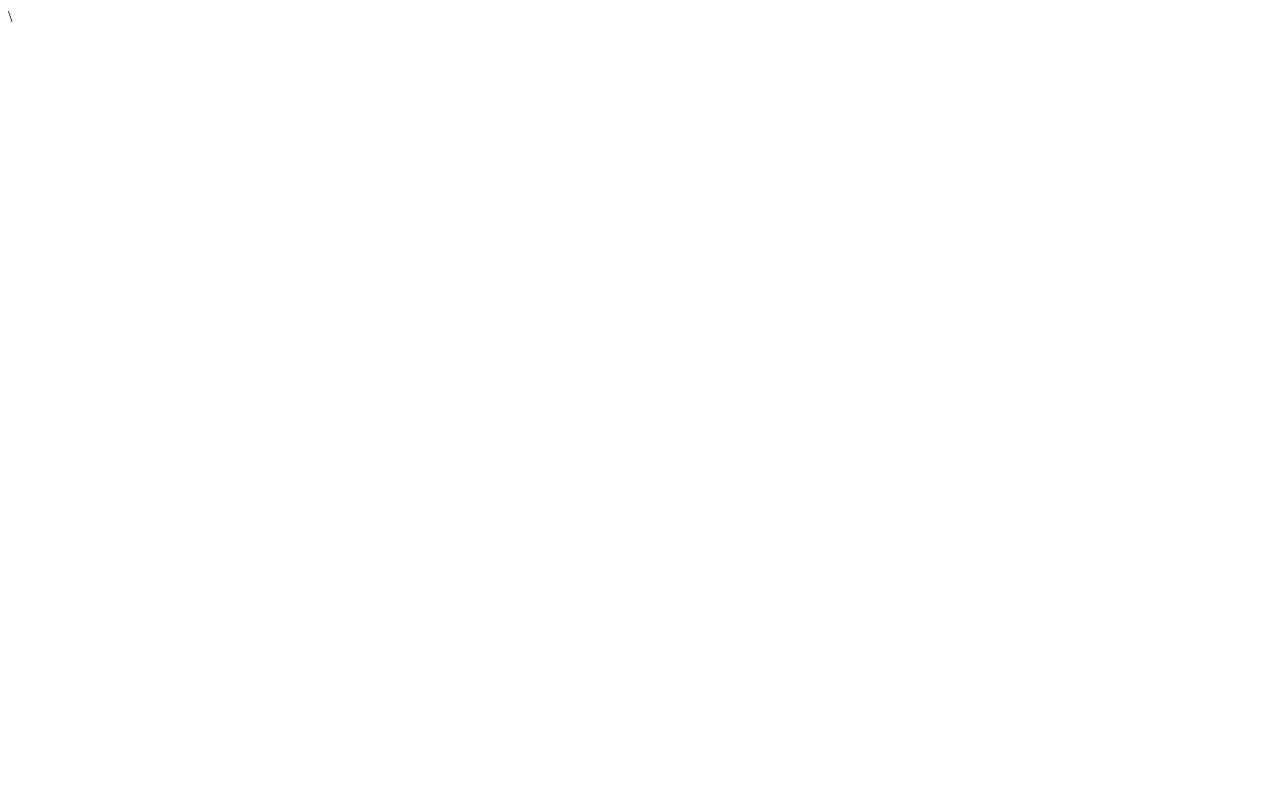
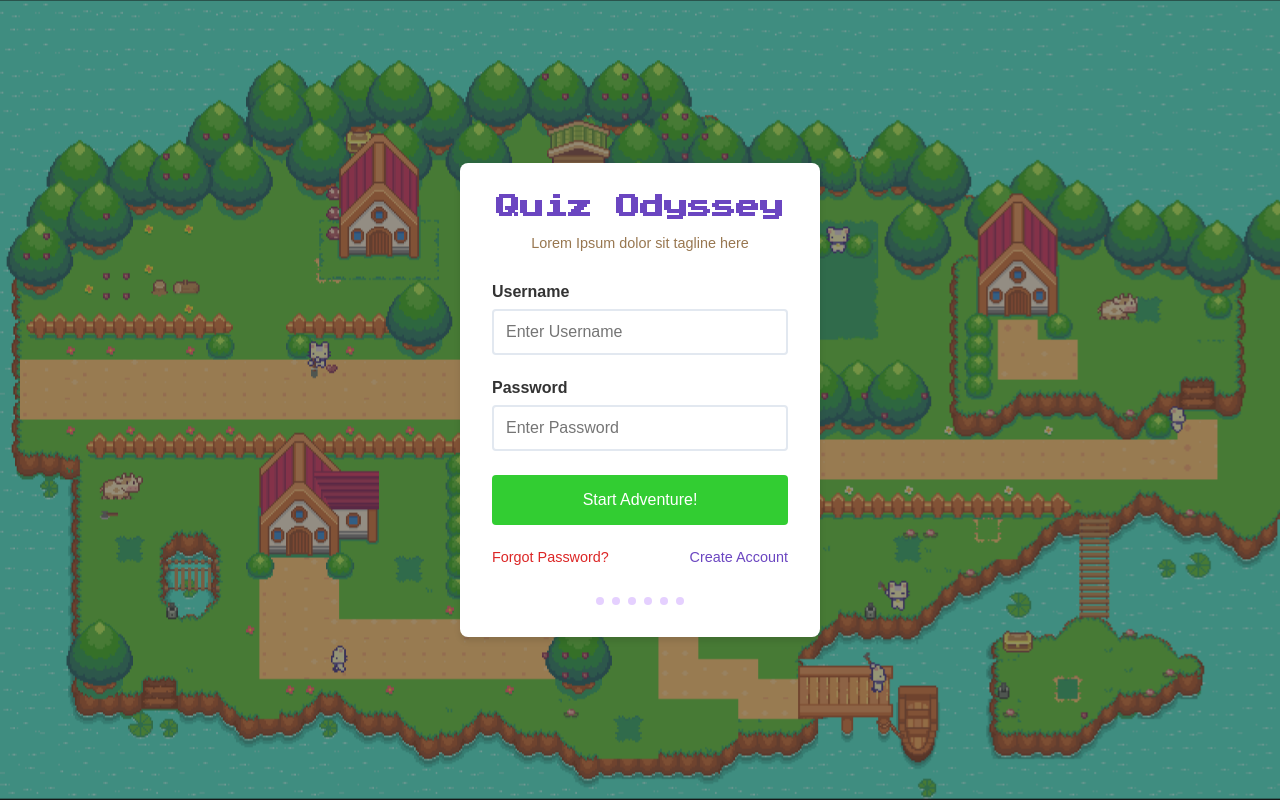
Before and after one commit to KattyShin/QUIZODYSSEY, a plain HTML site: page login.html in a window 1280 px wide. Drawn offline with Linux system fonts and the light colour scheme.

Commit message:
hoe and log in added

```diff
--- a/login.html
+++ b/login.html
@@ -1,18 +1,174 @@
+<!DOCTYPE html>
 <html lang="en">
 <head>
     <meta charset="UTF-8">
     <meta name="viewport" content="width=device-width, initial-scale=1.0">
-    <title>Document</title>\
+    <link rel="preconnect" href="https://fonts.googleapis.com">
+    <link rel="preconnect" href="https://fonts.gstatic.com" crossorigin>
+    <link href="https://fonts.googleapis.com/css2?family=Press+Start+2P&display=swap" rel="stylesheet">
+    <title>Quiz Odyssey</title>
     <style>
+        * {
+            margin: 0;
+            padding: 0;
+            box-sizing: border-box;
+        }
 
+        body {
+            background-image: url('/img/Rectangle\ 57.png');
+            background-size: cover;
+            min-height: 100vh;
+            display: flex;
+            justify-content: center;
+            align-items: center;
+            font-family: Arial, sans-serif;
 
-body{
-    background-image: image(i);
-}
+        }
+
+        .login-parent-con {
+            width: 100%;
+            max-width: 400px;
+            padding: 20px;
+
+        }
+
+        .mainlog-con {
+            background-color: white;
+            padding: 2rem;
+            border-radius: 8px;
+            box-shadow: 0 4px 6px rgba(0, 0, 0, 0.1);
+            text-align: center;
+        }
+
+        h1 {
+            font-family: 'Press Start 2P', cursive;
+            color: #6b46c1;
+            margin-bottom: 1rem;
+            font-size: 1.5rem;
+        }
+
+        .subtitle {
+            color: #987750;
+            margin-bottom: 2rem;
+            font-size: 0.9rem;
+        }
+
+        .input-main-con {
+            width: 100%;
+            margin-top: 1rem;
+        }
+
+        .input-con {
+            margin-bottom: 1.5rem;
+            text-align: left;
+        }
+
+        .input-con label {
+            display: block;
+            margin-bottom: 0.5rem;
+            color: #333;
+            font-weight: bold;
+        }
+
+        .input-con input {
+            width: 100%;
+            padding: 0.75rem;
+            border: 2px solid #e2e8f0;
+            border-radius: 4px;
+            font-size: 1rem;
+            outline: none;
+            transition: border-color 0.2s;
+        }
+
+        .input-con input:focus {
+            border-color: #6b46c1;
+        }
+
+        button {
+            width: 100%;
+            padding: 1rem;
+            background-color: #32CD32;
+            color: white;
+            border: none;
+            border-radius: 4px;
+            font-size: 1rem;
+            cursor: pointer;
+            margin-bottom: 1.5rem;
+            transition: background-color 0.2s;
+        }
+
+        button:hover {
+            background-color: #16a34a;
+        }
+
+        .links-container {
+            display: flex;
+            justify-content: space-between;
+            font-size: 0.9rem;
+        }
+
+        .links-container a {
+            text-decoration: none;
+        }
+
+        .forgot-password {
+            color: #dc2626;
+        }
+
+        .create-account {
+            color: #6b46c1;
+        }
+
+        .dots-container {
+            margin-top: 2rem;
+            display: flex;
+            justify-content: center;
+            gap: 0.5rem;
+        }
+
+        .dot {
+            width: 8px;
+            height: 8px;
+            background-color: #e5d0ff;
+            border-radius: 50%;
+        }
     </style>
 </head>
+<body>
 
-<body >
+<div class="login-parent-con">
+        <div class="mainlog-con">
+            <h1>Quiz Odyssey</h1>
+            <div class="subtitle">Lorem Ipsum dolor sit tagline here</div>
+
+            <div class="input-main-con">
+                <div class="input-con">
+                    <label>Username</label>
+                    <input type="text" placeholder="Enter Username">
+                </div>
+                <div class="input-con">
+                    <label>Password</label>
+                    <input type="password" placeholder="Enter Password">
+                </div>
+
+                <button>Start Adventure!</button>
+
+                <div class="links-container">
+                    <a href="#" class="forgot-password">Forgot Password?</a>
+                    <a href="#" class="create-account">Create Account</a>
+                </div>
+            </div>
+
+            <div class="dots-container">
+                <div class="dot"></div>
+                <div class="dot"></div>
+                <div class="dot"></div>
+                <div class="dot"></div>
+                <div class="dot"></div>
+                <div class="dot"></div>
+            </div>
+        </div>
+    </div>
 
 </body>
 </html>
```
Also changed, not shown: home.html (added, +228 -0 lines), img/Rectangle 57.png (added).
